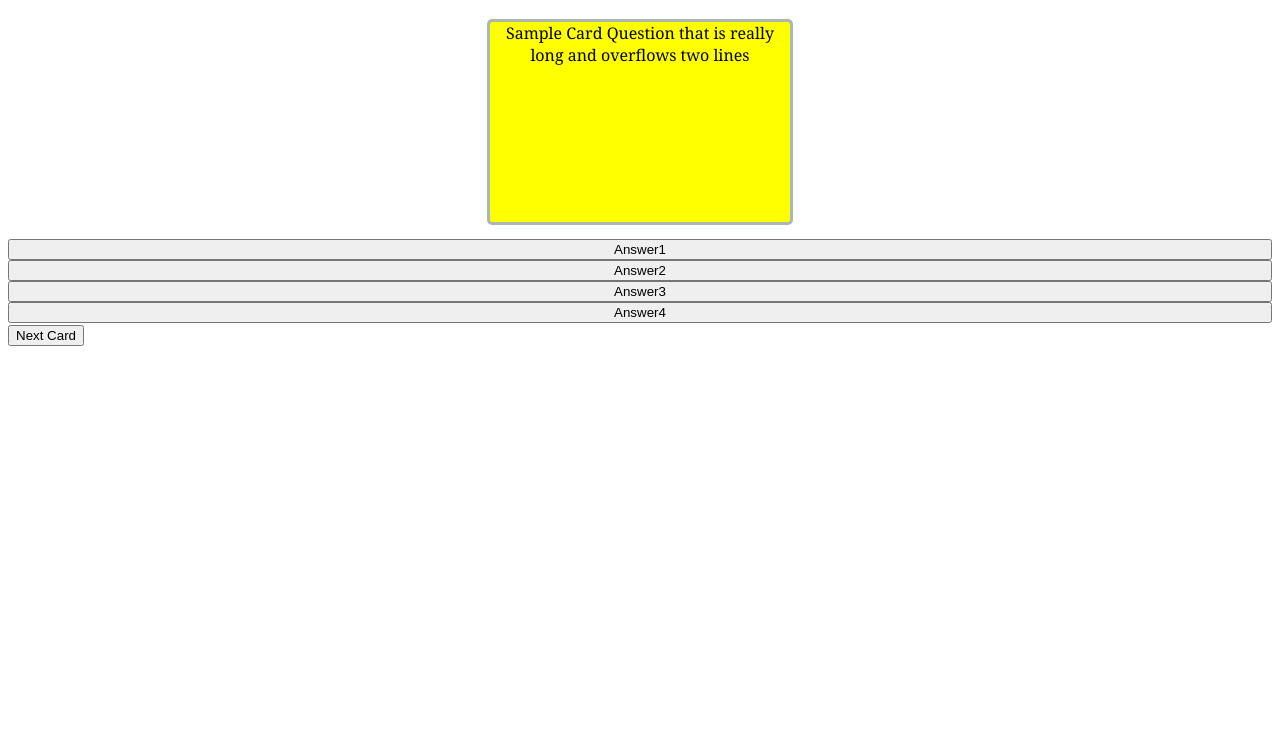
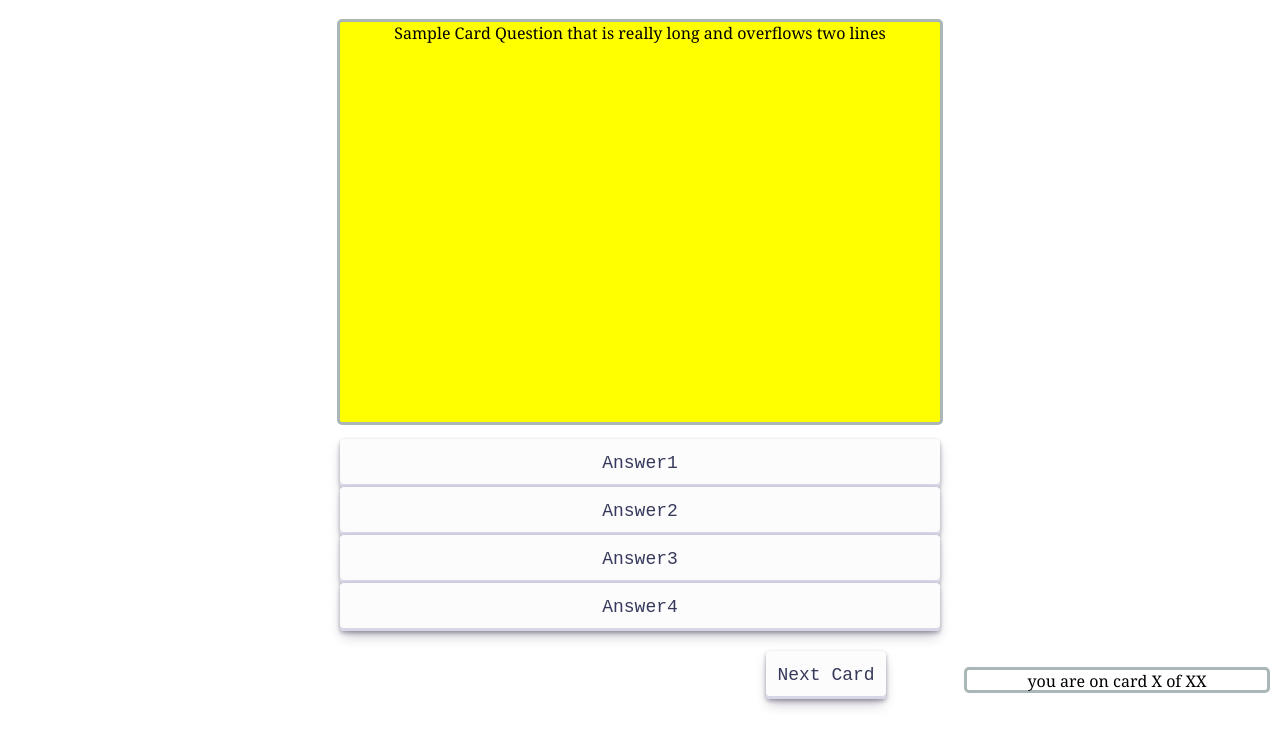
Before and after one commit to Code201classGroup4/Flash.Me, a plain HTML site: page html/card.html in a window 1280 px wide. Shown: the part 97-844 px from the top of the page. Before the commit the page ends 800 px from the top, so only its background shows below. Drawn offline with Linux system fonts and the light colour scheme.

Commit message:
styled buttons on card page

```diff
--- a/css/cardstyle.css
+++ b/css/cardstyle.css
@@ -1,14 +1,14 @@
 #card-space {
     width: auto;
-    height:200px;
+    height:400px;
     text-align: center;
 
 }
 
 #card-front {
     margin: auto;
-    width: 300px;
-    height: 200px;
+    width: 600px;
+    height: 400px;
     border:3px solid #ABB7B7;
     border-radius: 5px;
     background-color: yellow;
@@ -26,8 +26,8 @@
 } */
 
 section>div {
-    width: 300px;
-    height: 200px;
+    width: 600px;
+    height: 400px;
 }
 
 
@@ -41,11 +41,77 @@ section>div {
     flex-direction: column;
     padding-top: 20px;
     justify-content: center;
+    align-items: center;
 
 }
 
-#answers-area.answer {
-    border:thin solid black;
-    font-size: 90px;
+
+    /* <!-- HTML !-->
+<button class="button-30" role="button">Button 30</button> */
+
+/* CSS */
+button {
+  align-items: center;
+  width: 600px;
+  appearance: none;
+  background-color: #FCFCFD;
+  border-radius: 4px;
+  border-width: 0;
+  box-shadow: rgba(45, 35, 66, 0.4) 0 2px 4px,rgba(45, 35, 66, 0.3) 0 7px 13px -3px,#D6D6E7 0 -3px 0 inset;
+  box-sizing: border-box;
+  color: #36395A;
+  cursor: pointer;
+  display: inline-flex;
+  font-family: "JetBrains Mono",monospace;
+  height: 48px;
+  justify-content: center;
+  line-height: 1;
+  list-style: none;
+  overflow: hidden;
+  padding-left: 16px;
+  padding-right: 16px;
+  position: relative;
+  text-align: left;
+  text-decoration: none;
+  transition: box-shadow .15s,transform .15s;
+  user-select: none;
+  -webkit-user-select: none;
+  touch-action: manipulation;
+  white-space: nowrap;
+  will-change: box-shadow,transform;
+  font-size: 18px;
+}
+
+
+button:focus {
+  box-shadow: #D6D6E7 0 0 0 1.5px inset, rgba(45, 35, 66, 0.4) 0 2px 4px, rgba(45, 35, 66, 0.3) 0 7px 13px -3px, #D6D6E7 0 -3px 0 inset;
+}
+
+button:hover {
+  box-shadow: rgba(45, 35, 66, 0.4) 0 4px 8px, rgba(45, 35, 66, 0.3) 0 7px 13px -3px, #D6D6E7 0 -3px 0 inset;
+  transform: translateY(-2px);
+}
+
+button:active {
+  box-shadow: #D6D6E7 0 3px 7px inset;
+  transform: translateY(2px);
+}
+
+#next-button {
+    display: flex;
+    margin: 60%;
+    margin-top: 20px;
+    width: 120px;
 
 }
+
+.fixed {
+    position: fixed;
+    bottom: 10px;
+    right: 10px;
+    width: 300px;
+    height: 20px;
+    border:3px solid #ABB7B7;
+    border-radius: 5px;
+    text-align: center;
+}
--- a/html/card.html
+++ b/html/card.html
@@ -33,6 +33,8 @@
   </section>
   <button type="button"  name="next-button" id="next-button">Next Card</button>
 
+<div id="card-counter" class="fixed">you are on card X of XX</div> </div>
+
   <script src="/js/app.js"></script>
   <script src="/js/card.js"></script>
 </body>
```
